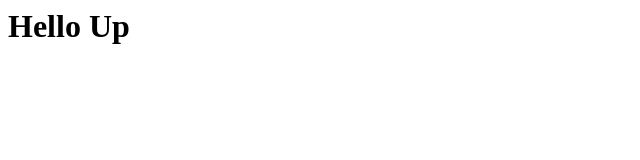
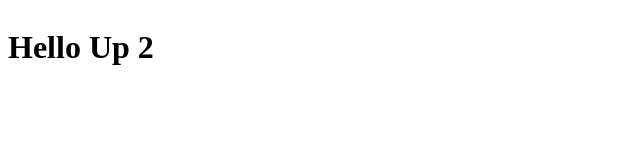
Before and after one commit to aodbee/hello-up, a plain HTML site: page index.html in a window 1280 px wide. Shown: the whole page, without its empty margins (0-640 px from the left). Drawn offline with Linux system fonts and the light colour scheme.

Commit message:
no message

```diff
--- a/index.html
+++ b/index.html
@@ -1,5 +1,6 @@
 <html>
     <body>
-        <h1>Hello Up </h1>
+        <img src="" />
+        <h1>Hello Up 2</h1>
     </body>
 </html>
```
Also changed, not shown: two.html (+1 -0 lines).
